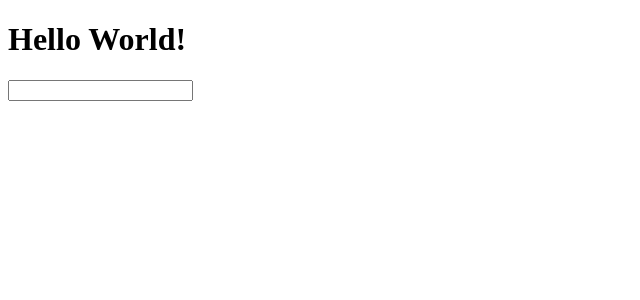
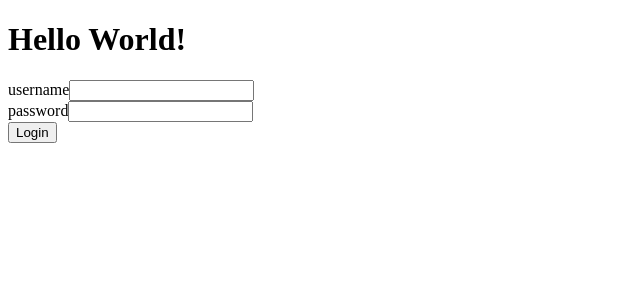
Before and after one commit to dev-ravi-kr/QuadB_Tech_Frontend_Task, a React (Vite) app: page / in a window 1280 px wide. Shown: the top 300 px of the page, without its empty margins (0-640 px from the left). Built offline with nearby package versions, Linux system fonts and the light colour scheme.

Commit message:
implement user authentication with login functionality and conditional rendering of todo components

```diff
--- a/src/App.jsx
+++ b/src/App.jsx
@@ -1,13 +1,27 @@
+import { useSelector } from "react-redux";
 import TodoForm from "./components/TodoForm";
 import TodoList from "./components/TodoList";
+import Login from "./pages/Login";
 
 export default function App() {
+  const { user } = useSelector((state) => {
+    // console.log(state.auth);
+    return state.auth;
+  });
+  console.log(user);
+
   return (
     <>
       <div>
         <h1>Hello World!</h1>
-        <TodoList />
-        <TodoForm />
+        {user ? (
+          <>
+            <TodoList />
+            <TodoForm />
+          </>
+        ) : (
+          <Login />
+        )}
       </div>
     </>
   );
--- a/src/components/TodoList.jsx
+++ b/src/components/TodoList.jsx
@@ -2,7 +2,7 @@ import { useSelector } from "react-redux";
 import TodoItem from "./TodoItem";
 
 export default function TodoList() {
-  const todos = useSelector((state) => state.todos);
+  const {todos} = useSelector((state) => state.todos);
 
   console.log(todos);
 
--- a/src/features/authentication/auth.slice.js
+++ b/src/features/authentication/auth.slice.js
@@ -1,13 +1,20 @@
 import { createSlice } from "@reduxjs/toolkit";
 
-const initialState = {};
+const initialState = {
+  user: null,
+};
 
 export const authSlice = createSlice({
   name: "authentication",
   initialState,
   reducers: {
-    login: () => {},
-    logout: () => {},
+    login: (state, action) => {
+      state.user = action.payload;
+    },
+    logout: (state, action) => {
+      if (action.payload) return;
+      state.user = null;
+    },
     register: () => {},
   },
 });
--- /dev/null
+++ b/src/pages/Login.jsx
@@ -0,0 +1,45 @@
+import { useState } from "react";
+import { useDispatch } from "react-redux";
+import { login } from "../features/authentication/auth.slice";
+
+export default function Login() {
+  const [username, setUsername] = useState("");
+  const [password, setPassword] = useState("");
+  const dispatch = useDispatch();
+
+  const loginHandler = (e) => {
+    e.preventDefault();
+    const user = { username, password };
+    dispatch(login(user));
+    setUsername("");
+    setPassword("");
+  };
+
+  return (
+    <div>
+      <form onSubmit={loginHandler}>
+        <div>
+          <label htmlFor="">username</label>
+          <input
+            type="text"
+            value={username}
+            onChange={(e) => {
+              setUsername(e.target.value);
+            }}
+          />
+        </div>
+        <div>
+          <label htmlFor="">password</label>
+          <input
+            type="password"
+            value={password}
+            onChange={(e) => {
+              setPassword(e.target.value);
+            }}
+          />
+        </div>
+        <button type="submit">Login</button>
+      </form>
+    </div>
+  );
+}
--- a/src/store/store.js
+++ b/src/store/store.js
@@ -1,7 +1,7 @@
 import { configureStore } from "@reduxjs/toolkit";
 import TodoReducer from "./../features/todo/todo.slice";
-import AuthReducer from "./../features/authentication/auth.slice"
+import AuthReducer from "./../features/authentication/auth.slice";
 
 export const store = configureStore({
-  reducer: TodoReducer,
+  reducer: { todos: TodoReducer, auth: AuthReducer },
 });
```
